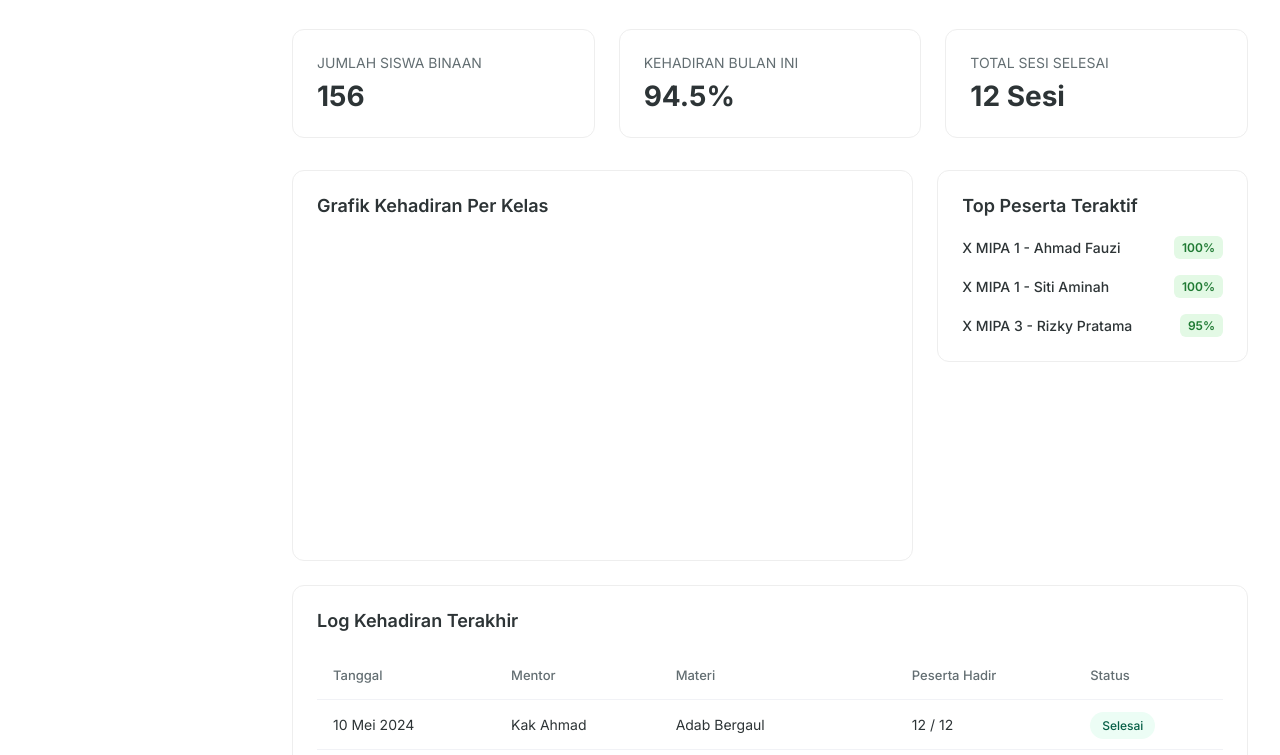
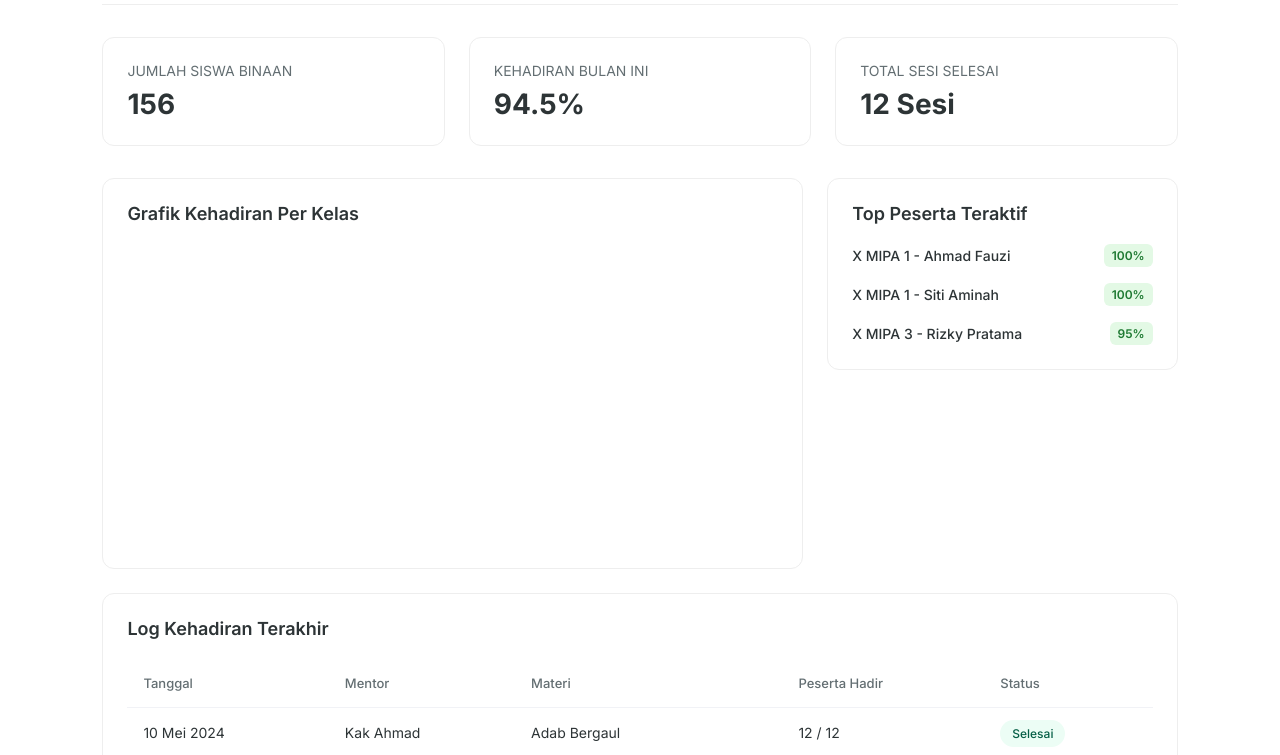
Before and after one commit to skycircleid-stack/presensi, a website: page school/dashboard.html in a window 1280 px wide. Shown: the part 106-861 px from the top of the page. Drawn offline with nearby package versions, Linux system fonts and the light colour scheme.

Commit message:
Add files via upload

```diff
--- a/css/styles.css
+++ b/css/styles.css
@@ -138,6 +138,13 @@ body {
 
 .main-content.sidebar-hidden {
     margin-left: 0;
+}
+
+.main-content.full-width {
+    margin-left: 0;
+    max-width: 100%;
+    padding: 40px 8%;
+    margin: 0 auto;
 }
 
 header {
```
